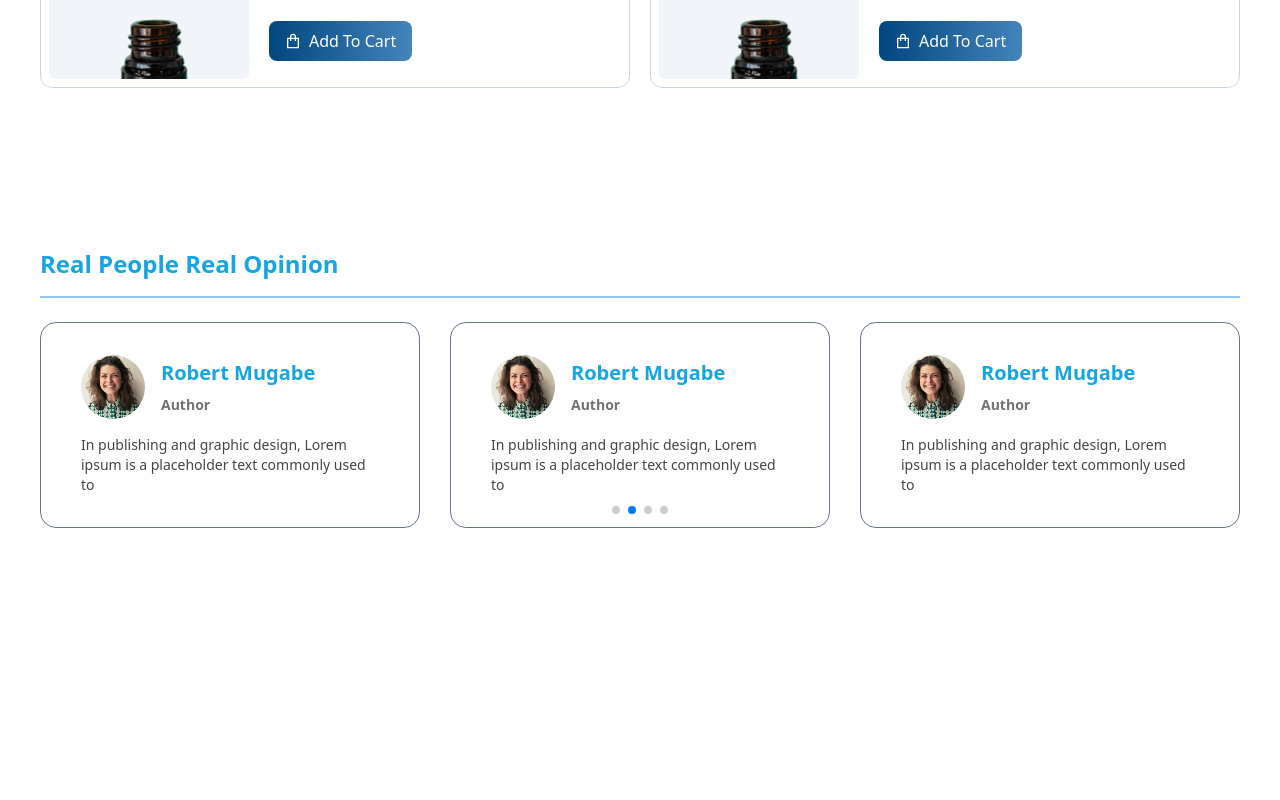
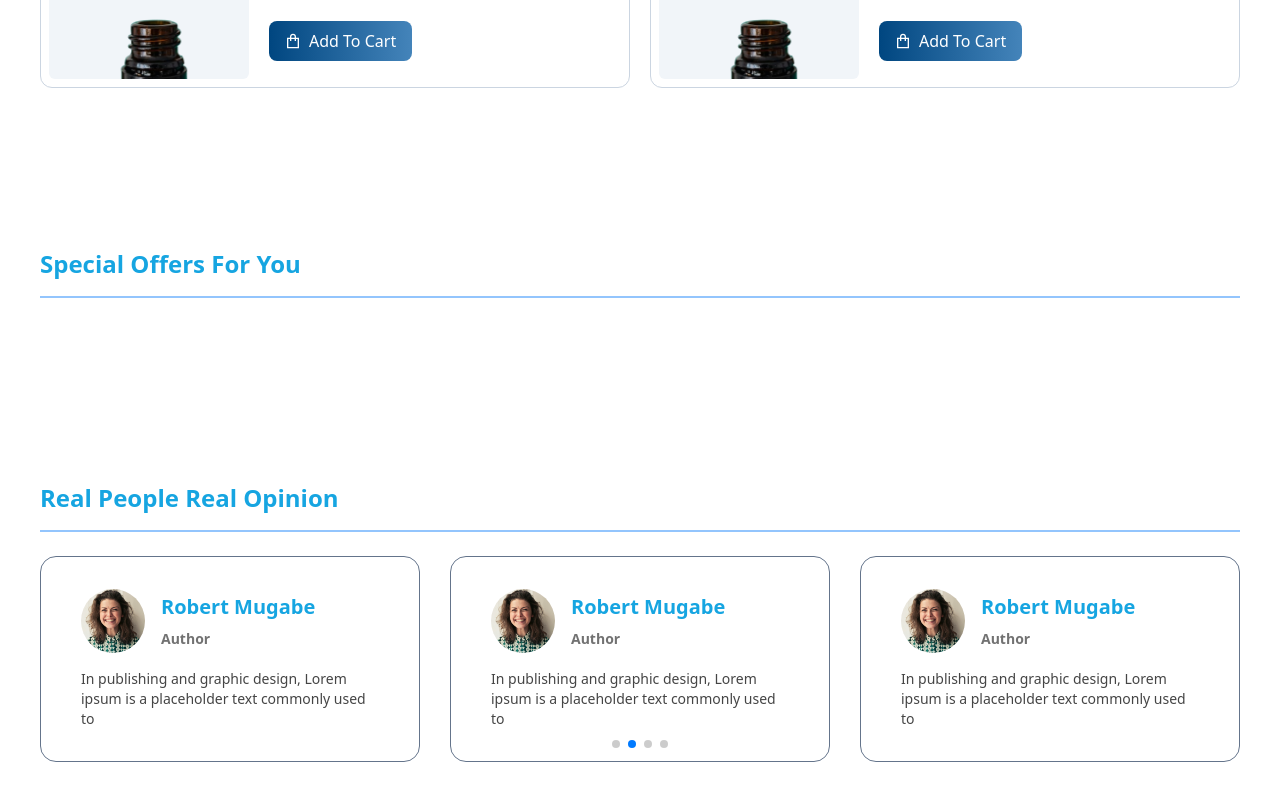
Before and after one commit to safatsaat2/project-pharma, a Next.js app: page / in a window 1280 px wide. Shown: the part 2807-3607 px from the top of the page. Before the commit the page ends 3415 px from the top, so only its background shows below. Built offline with nearby package versions, Linux system fonts and the light colour scheme.

Commit message:
heading for special offer

```diff
--- /dev/null
+++ b/src/app/_components/Home/SpecialOfferSec.jsx
@@ -0,0 +1,14 @@
+import React from "react";
+import HeadingArea from "../Heading/HeadingArea";
+
+const SpecialOfferSec = () => {
+  return (
+    <div className="px-10 srsTrendingSection py-10 lg:py-20">
+      <div className="max-w-screen-xl mx-auto">
+        <HeadingArea heading="Special Offers For You" link="/" />
+      </div>
+    </div>
+  );
+};
+
+export default SpecialOfferSec;
--- a/src/app/page.js
+++ b/src/app/page.js
@@ -3,6 +3,7 @@ import TrendingProduct from "./_components/Home/TrendingProduct";
 import TopDiscount from "./_components/Home/TopDiscount";
 import TopSelling from "./_components/Home/TopSelling";
 import TestimonialSec from "./_components/Home/TestimonialSec";
+import SpecialOfferSec from "./_components/Home/SpecialOfferSec";
 
 
 export default function Home() {
@@ -12,6 +13,7 @@ export default function Home() {
       <TrendingProduct/>
       <TopDiscount/>
       <TopSelling/>
+      <SpecialOfferSec/>
       <TestimonialSec/>
     </>
   );
```
